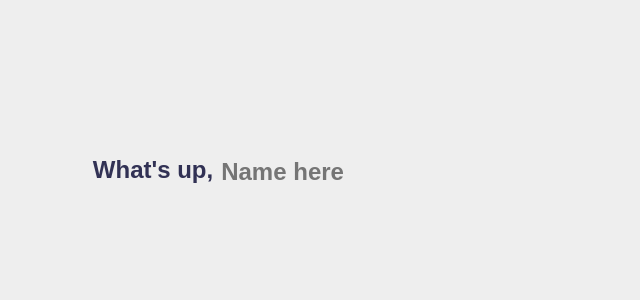
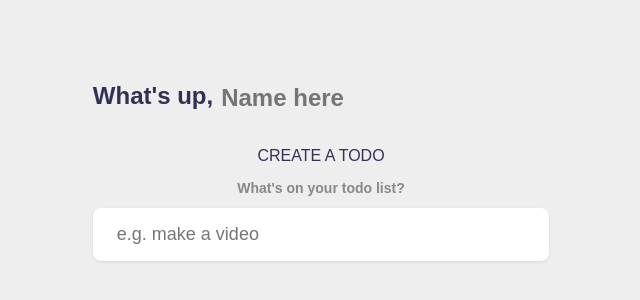
Before and after one commit to yeyoung8805/vue-localstorage-todo, a Vue app: page / in a window 1280 px wide. Shown: the part 228-528 px from the top of the page, without its empty margins (319-959 px from the left). Built offline with nearby package versions, Linux system fonts and the light colour scheme.

Commit message:
check input_content is well applied

```diff
--- a/src/App.vue
+++ b/src/App.vue
@@ -12,6 +12,8 @@
     return (a.createdAt = b.createdAt);
   })
 );
+
+const addTodo = () => {};
 
 watch(name, (newVal) => {
   localStorage.setItem("name", newVal);
@@ -29,5 +31,17 @@
         What's up, <input type="text" placeholder="Name here" v-model="name" />
       </h2>
     </section>
+    <section class="create-todo">
+      <h3>CREATE A TODO</h3>
+      <form @submit.prevent="addTodo">
+        <h4>What's on your todo list?</h4>
+        <input
+          type="text"
+          placeholder="e.g. make a video"
+          v-model="input_content"
+        />
+        {{ input_content }}
+      </form>
+    </section>
   </main>
 </template>
```
